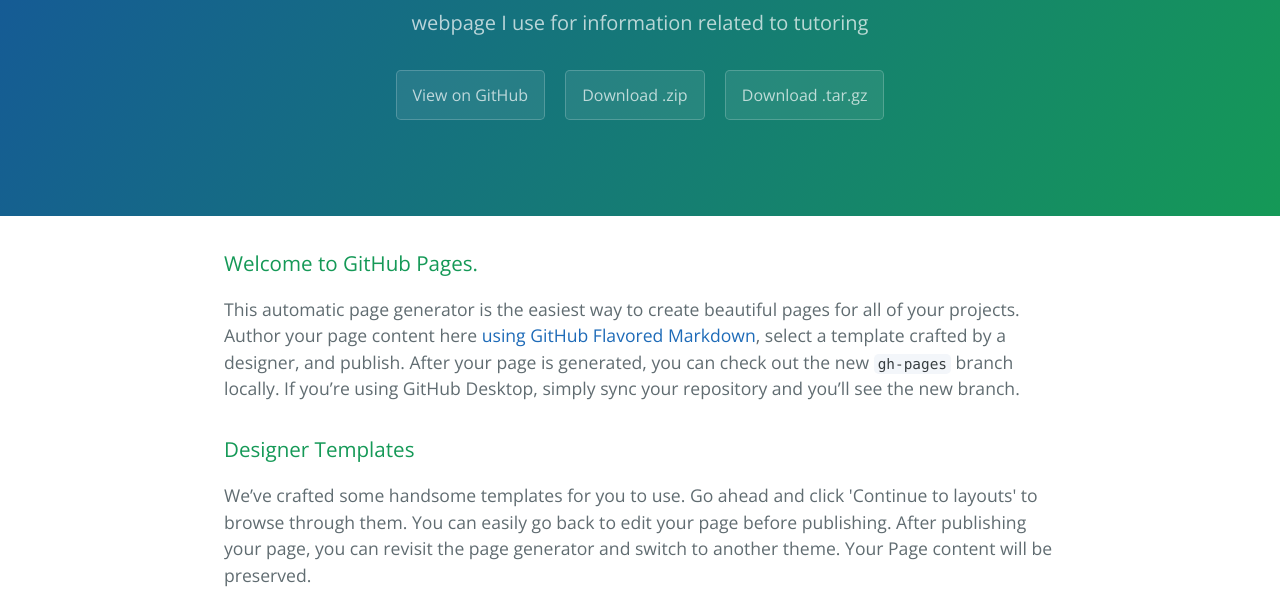
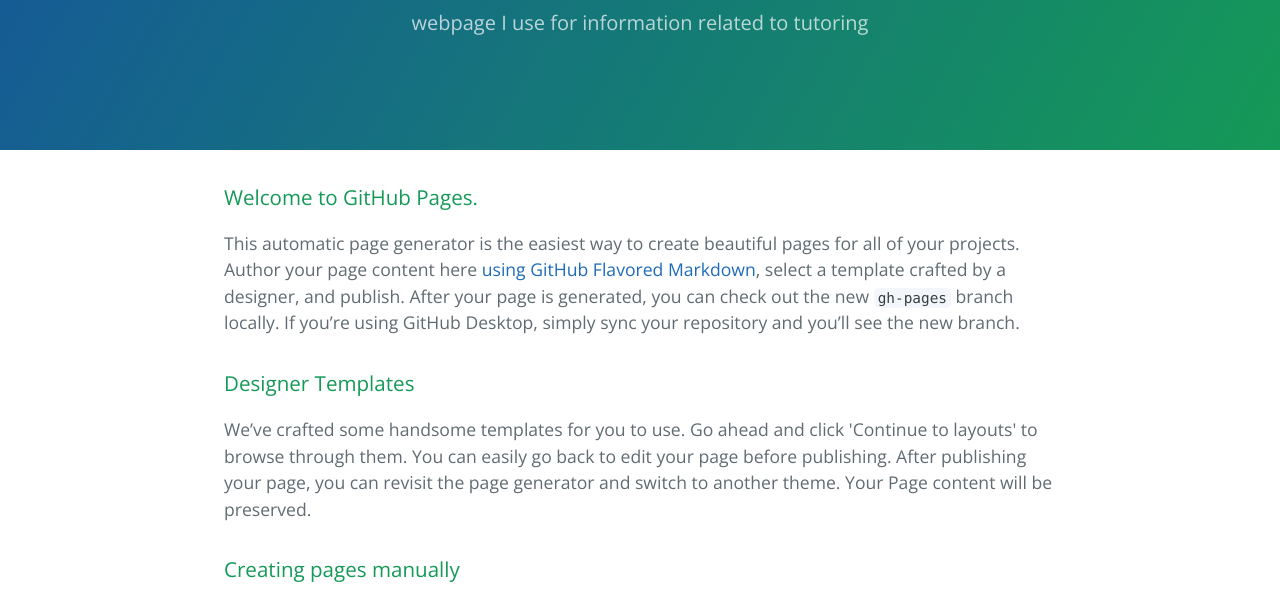
Before and after one commit to tjingrant/tutor, a plain HTML site: page index.html in a window 1280 px wide. Shown: the part 167-766 px from the top of the page. Drawn offline with nearby package versions, Linux system fonts and the light colour scheme.

Commit message:
Update index.html

```diff
--- a/index.html
+++ b/index.html
@@ -13,9 +13,6 @@
     <section class="page-header">
       <h1 class="project-name">Tutor</h1>
       <h2 class="project-tagline">webpage I use for information related to tutoring</h2>
-      <a href="https://github.com/tjingrant/tutor" class="btn">View on GitHub</a>
-      <a href="https://github.com/tjingrant/tutor/zipball/master" class="btn">Download .zip</a>
-      <a href="https://github.com/tjingrant/tutor/tarball/master" class="btn">Download .tar.gz</a>
     </section>
 
     <section class="main-content">
```
